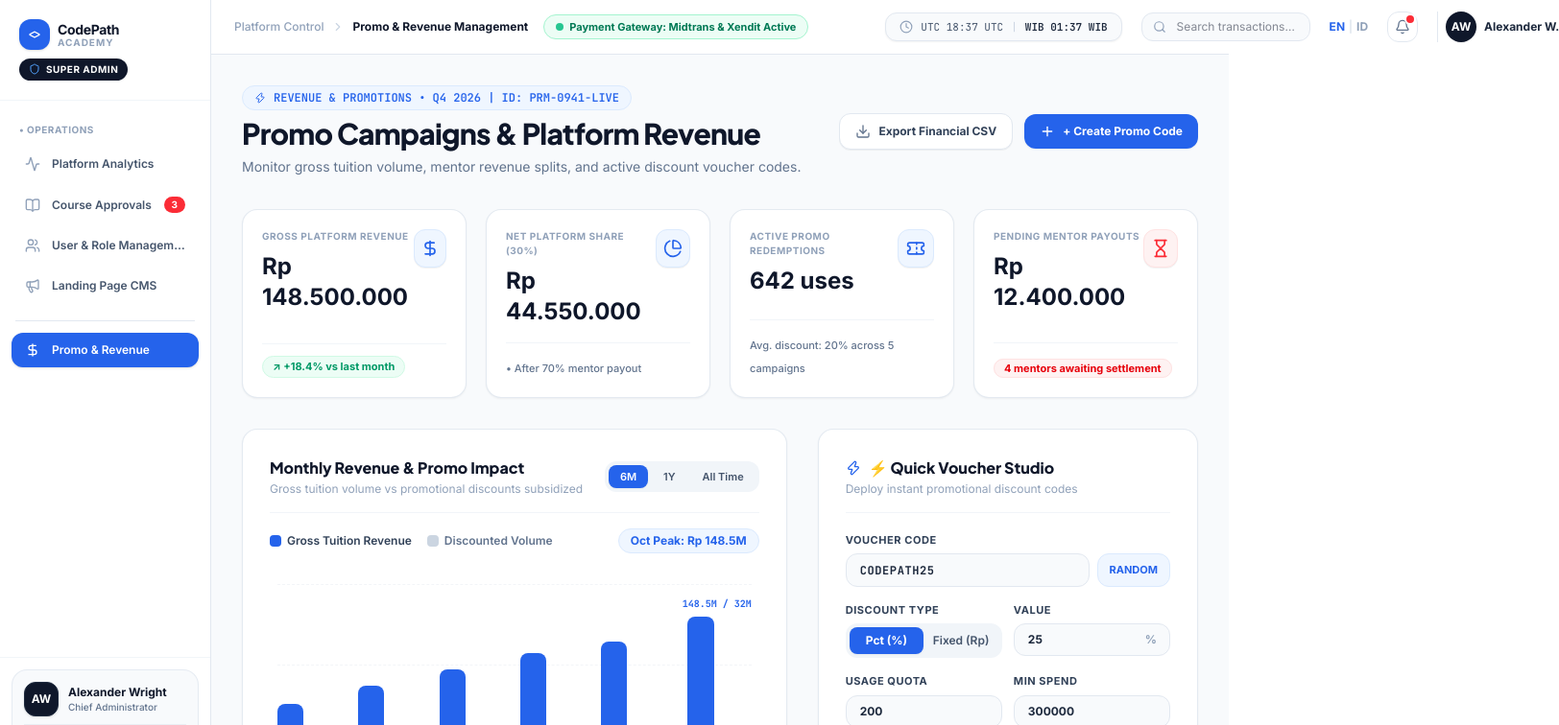
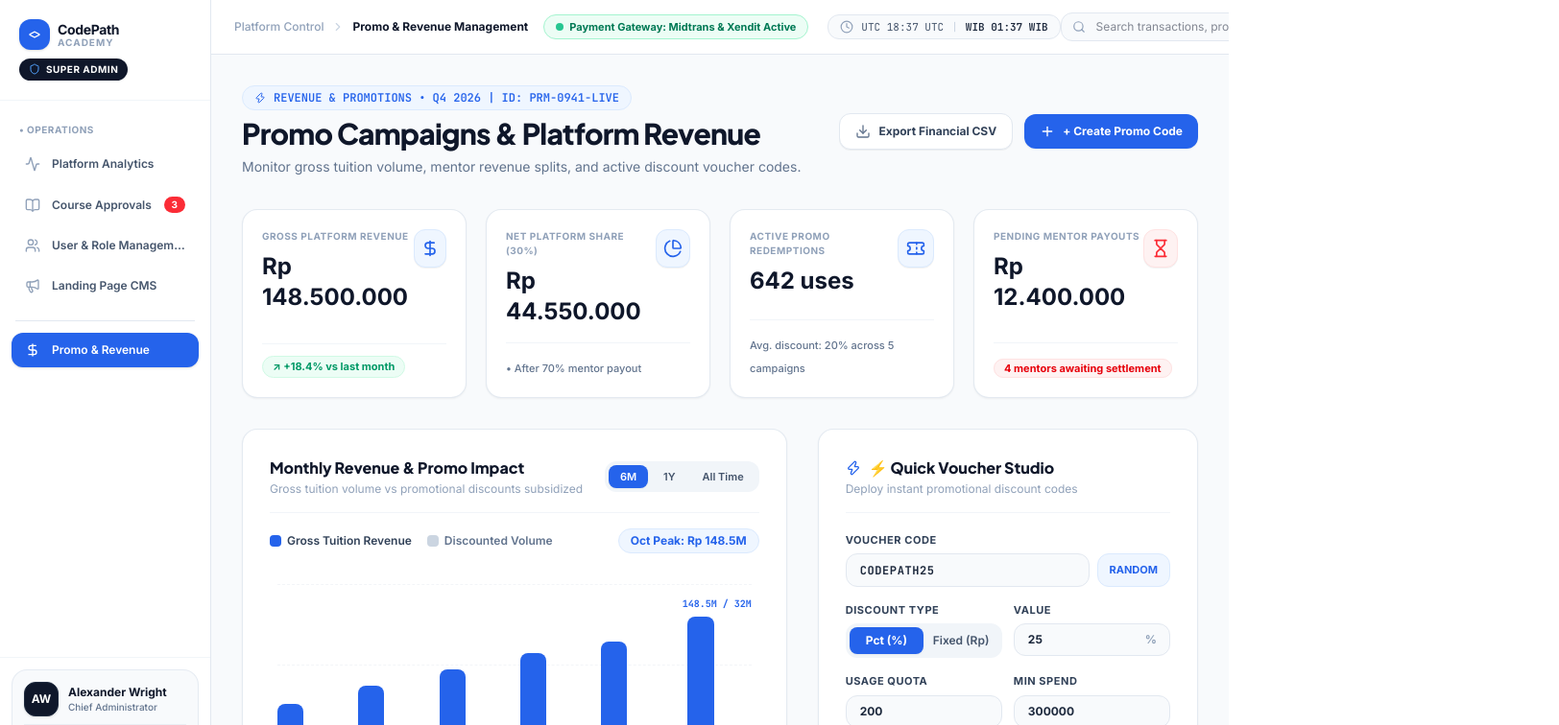
Before and after one commit to nnaff1/CodePath-Academy, a Next.js app: page /dashboard/super-admin/promo-revenue in a window 1280 px wide. Shown: the top 756 px of the page at 96% size, 1624 px wide, since content can reach past the window. Built offline with nearby package versions, Linux system fonts and the light colour scheme; no server answers; the database is empty.

Commit message:
fix(header): balance clock spacing and prevent horizontal overflow

```diff
--- a/app/dashboard/super-admin/page.tsx
+++ b/app/dashboard/super-admin/page.tsx
@@ -706,11 +706,11 @@ export default function SuperAdminDashboard() {
       {/* ═══════════════════════════════════════════════════════════════ */}
       {/* MAIN VIEWPORT (Offset by 220px Sidebar)                         */}
       {/* ═══════════════════════════════════════════════════════════════ */}
-      <div className="ml-[220px] flex-1 flex flex-col min-w-0">
+      <div className="ml-[220px] flex-1 flex flex-col min-w-0 overflow-x-clip">
         {/* ─── TOP OPERATIONAL HEADER BAR ─── */}
-        <header className="bg-white border-b border-slate-200 px-6 py-3 flex items-center justify-between sticky top-0 z-20 gap-8 min-w-0">
-          {/* Breadcrumb & Status Pill */}
-          <div className="flex items-center gap-4 flex-shrink-0 mr-8 lg:mr-12">
+        <header className="bg-white border-b border-slate-200 px-4 sm:px-6 py-3 flex items-center justify-between sticky top-0 z-20">
+          {/* Breadcrumb, Status Pill & Dual Clock */}
+          <div className="flex items-center gap-3 sm:gap-4 flex-shrink-0">
             <div className="flex items-center gap-2 text-xs">
               <span className="text-slate-400 font-medium whitespace-nowrap">{sa.breadcrumbPrefix}</span>
               <ChevronRight className="w-3.5 h-3.5 text-slate-300 flex-shrink-0" />
@@ -732,20 +732,20 @@ export default function SuperAdminDashboard() {
               />
               <span>{isMaintenanceMode ? sa.maintenanceMode : sa.allServicesOperational}</span>
             </div>
-          </div>
-
-          {/* Right Controls: Dual Clock, Search, Language, Notifications, Avatar */}
-          <div className="flex items-center gap-4 lg:gap-5 ml-auto flex-shrink-0">
-            {/* Dual Live Clocks dengan jarak lega dan terpisah jelas dari status operasi */}
-            <div className="hidden lg:flex items-center gap-2 bg-slate-50 border border-slate-200 rounded-xl px-3.5 py-1.5 text-[11px] font-mono text-slate-600 whitespace-nowrap flex-shrink-0 shadow-xs">
+
+            {/* Dual Live Clocks - dengan jarak pas (16px) dari status operasi: tidak nempel & tidak kejauhan */}
+            <div className="hidden lg:flex items-center gap-2 bg-slate-50 border border-slate-200 rounded-xl px-3 py-1 text-[11px] font-mono text-slate-600 whitespace-nowrap flex-shrink-0 ml-1">
               <Clock className="w-3.5 h-3.5 text-slate-400 flex-shrink-0" />
               <span>{timeUtc}</span>
               <span className="text-slate-300">|</span>
               <span className="font-semibold text-slate-800">{timeWib}</span>
             </div>
-
+          </div>
+
+          {/* Right Controls: Search, Language, Notifications, Avatar */}
+          <div className="flex items-center gap-3 sm:gap-4 ml-auto flex-shrink-0">
             {/* Global Search Bar */}
-            <div className="relative hidden xl:block w-44 2xl:w-60 focus-within:!w-64 transition-all duration-200">
+            <div className="relative hidden md:block w-36 lg:w-48 xl:w-56 focus-within:!w-60 transition-all duration-200">
               <Search className="w-3.5 h-3.5 text-slate-400 absolute left-3 top-1/2 -translate-y-1/2 pointer-events-none" />
               <input
                 placeholder={sa.searchPlaceholder}
--- a/app/dashboard/super-admin/promo-revenue/page.tsx
+++ b/app/dashboard/super-admin/promo-revenue/page.tsx
@@ -484,11 +484,11 @@ export default function PromoRevenuePage() {
       {/* ═══════════════════════════════════════════════════════════════ */}
       {/* MAIN VIEWPORT (Offset by 220px Sidebar)                         */}
       {/* ═══════════════════════════════════════════════════════════════ */}
-      <div className="ml-[220px] flex-1 flex flex-col min-w-0">
+      <div className="ml-[220px] flex-1 flex flex-col min-w-0 overflow-x-clip">
         {/* ─── TOP OPERATIONAL HEADER BAR ─── */}
-        <header className="bg-white border-b border-slate-200 px-6 py-3 flex items-center justify-between sticky top-0 z-20 gap-8 min-w-0">
-          {/* Breadcrumb & Gateway Status Pill */}
-          <div className="flex items-center gap-4 flex-shrink-0 mr-8 lg:mr-12">
+        <header className="bg-white border-b border-slate-200 px-4 sm:px-6 py-3 flex items-center justify-between sticky top-0 z-20">
+          {/* Breadcrumb, Gateway Status Pill & Dual Clock */}
+          <div className="flex items-center gap-3 sm:gap-4 flex-shrink-0">
             <div className="flex items-center gap-2 text-xs">
               <Link href="/dashboard/super-admin" className="text-slate-400 hover:text-slate-600 font-medium whitespace-nowrap transition">
                 {sa.breadcrumbPrefix}
@@ -502,20 +502,20 @@ export default function PromoRevenuePage() {
               <span className="w-2 h-2 rounded-full bg-emerald-500 animate-pulse" />
               <span>{pr.gatewayStatus}</span>
             </div>
-          </div>
 
-          {/* Right Controls: Dual Clock, Search, Language, Notifications, Avatar */}
-          <div className="flex items-center gap-4 lg:gap-5 ml-auto flex-shrink-0">
-            {/* Dual Live Clocks dengan jarak lega dan terpisah jelas dari status gateway */}
-            <div className="hidden lg:flex items-center gap-2 bg-slate-50 border border-slate-200 rounded-xl px-3.5 py-1.5 text-[11px] font-mono text-slate-600 whitespace-nowrap flex-shrink-0 shadow-xs">
+            {/* Dual Live Clocks - dengan jarak pas (16px) dari status gateway: tidak nempel & tidak kejauhan */}
+            <div className="hidden lg:flex items-center gap-2 bg-slate-50 border border-slate-200 rounded-xl px-3 py-1 text-[11px] font-mono text-slate-600 whitespace-nowrap flex-shrink-0 ml-1">
               <Clock className="w-3.5 h-3.5 text-slate-400 flex-shrink-0" />
               <span>UTC {timeUtc}</span>
               <span className="text-slate-300">|</span>
               <span className="font-semibold text-slate-800">WIB {timeWib}</span>
             </div>
+          </div>
 
+          {/* Right Controls: Search, Language, Notifications, Avatar */}
+          <div className="flex items-center gap-3 sm:gap-4 ml-auto flex-shrink-0">
             {/* Global Search Bar */}
-            <div className="relative hidden xl:block w-44 2xl:w-60 focus-within:!w-64 transition-all duration-200">
+            <div className="relative hidden md:block w-36 lg:w-48 xl:w-56 focus-within:!w-60 transition-all duration-200">
               <Search className="w-3.5 h-3.5 text-slate-400 absolute left-3 top-1/2 -translate-y-1/2 pointer-events-none" />
               <input
                 placeholder={pr.searchPlaceholder}
```
